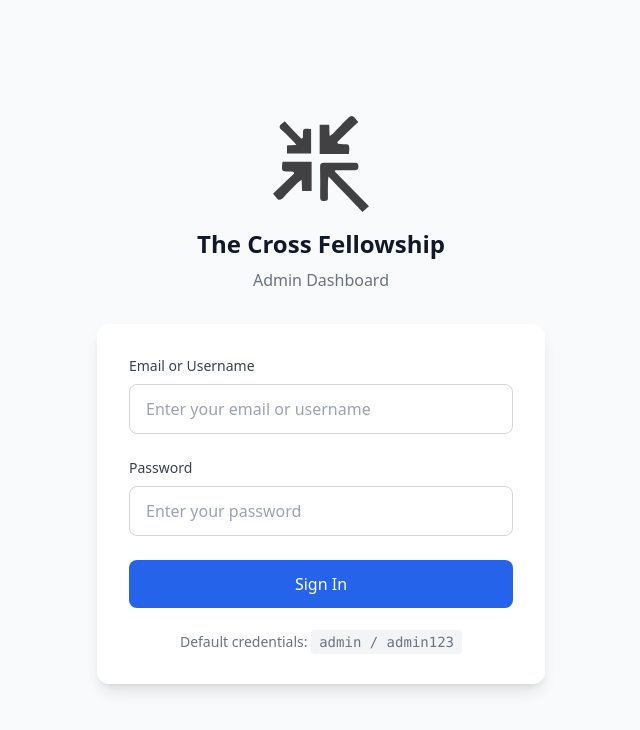
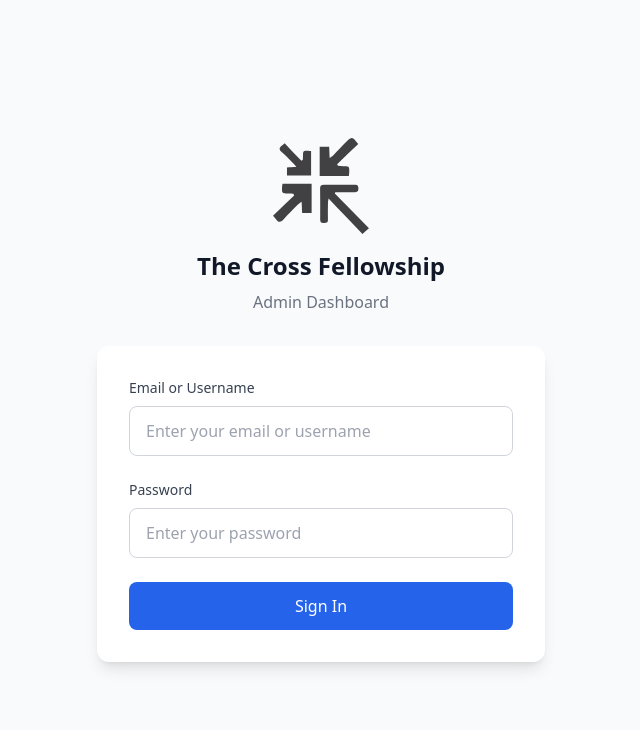
Before and after one commit to gemBekele/theCrossRegistration, a React (Vite) app in the folder frontend/: page /login in a window 1280 px wide. Shown: the top 730 px of the page, without its empty margins (319-959 px from the left). Built offline with nearby package versions, Linux system fonts and the light colour scheme.

Commit message:
Security: Remove default credentials from login page

```diff
--- a/frontend/src/pages/Login.tsx
+++ b/frontend/src/pages/Login.tsx
@@ -96,11 +96,6 @@ const Login: React.FC = () => {
             </button>
           </form>
 
-          <div className="mt-6 text-center">
-            <p className="text-sm text-gray-500 dark:text-gray-400">
-              Default credentials: <code className="bg-gray-100 dark:bg-gray-700 px-2 py-1 rounded">admin / admin123</code>
-            </p>
-          </div>
         </div>
       </div>
     </div>
```
